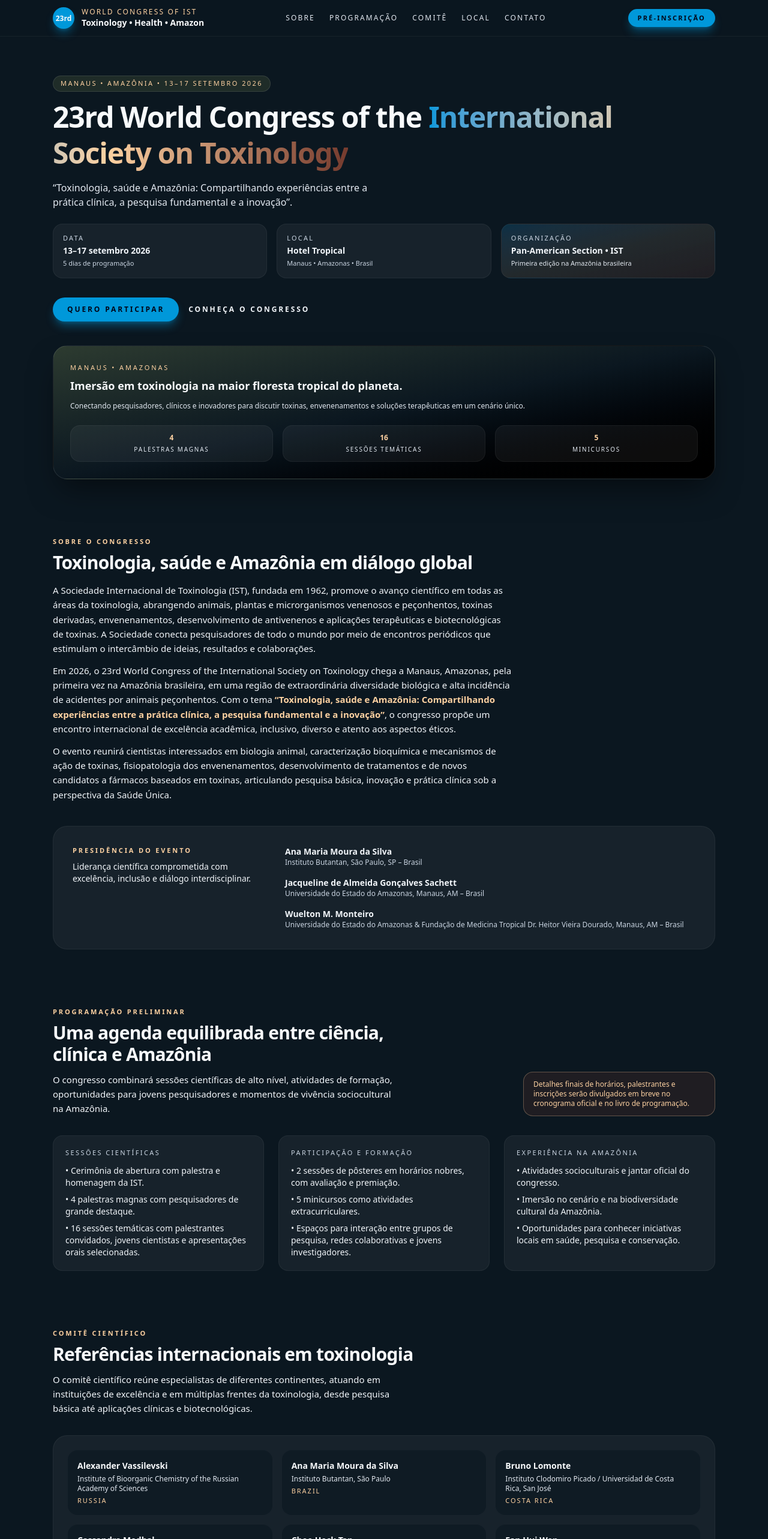
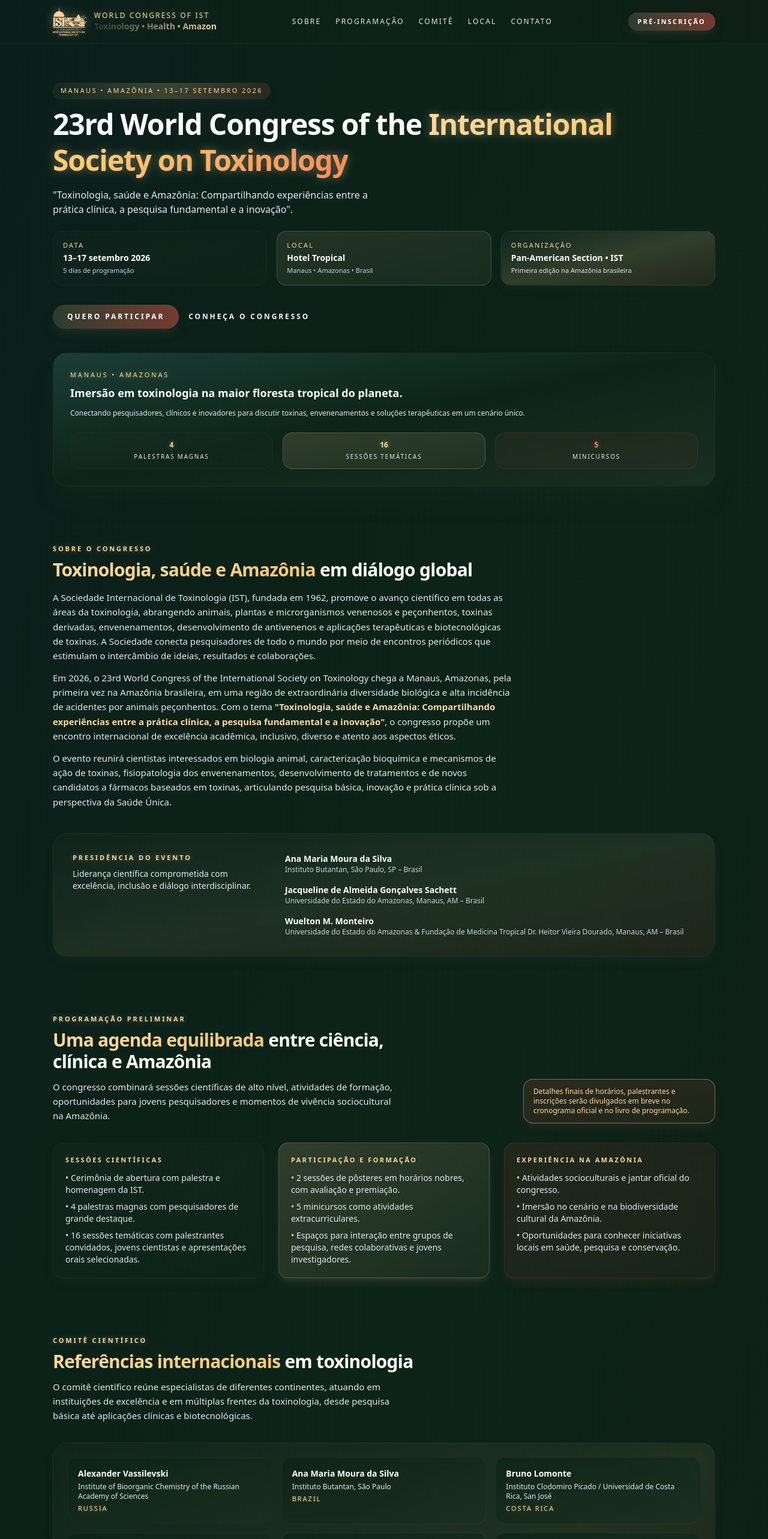
Before and after one commit to mestreshake/congresso-lp, a React (Vite) app: page / in a window 1280 px wide. Shown: the top 2566 px of the page at 60% size. Built offline with nearby package versions, Linux system fonts and the light colour scheme.

Commit message:
feat: add components to app

```diff
--- a/src/App.tsx
+++ b/src/App.tsx
@@ -10,7 +10,7 @@ import Footer from './components/Footer'
 
 function App() {
   return (
-    <div className="min-h-screen bg-[#0b1720] text-slate-50">
+    <div className="min-h-screen bg-gradient-to-br from-[#0a1f1a] via-[#0d2418] to-[#0f1f15] text-slate-50">
       <Header />
 
       <main className="mx-auto max-w-6xl px-4 pb-16 pt-10 md:px-6 md:pt-16">
--- a/src/components/AboutSection.tsx
+++ b/src/components/AboutSection.tsx
@@ -2,13 +2,13 @@ const AboutSection = () => {
   return (
     <section id="about" className="mt-20 space-y-10 md:mt-24">
       <div className="max-w-3xl">
-        <p className="text-[11px] font-semibold uppercase tracking-[0.26em] text-[#fdd1a1]">
+        <p className="text-[11px] font-semibold uppercase tracking-[0.26em] text-[#ffd89b] drop-shadow-[0_0_4px_rgba(255,216,155,0.3)]">
           Sobre o congresso
         </p>
-        <h2 className="mt-2 text-2xl font-semibold tracking-tight md:text-3xl">
-          Toxinologia, saúde e Amazônia em diálogo global
+        <h2 className="mt-2 text-2xl font-semibold tracking-tight text-white md:text-3xl">
+          <span className="bg-gradient-to-r from-[#ffd89b] to-[#ffc870] bg-clip-text text-transparent">Toxinologia, saúde e Amazônia</span> em diálogo global
         </h2>
-        <p className="mt-4 text-sm leading-relaxed text-slate-100 md:text-[15px]">
+        <p className="mt-4 text-sm leading-relaxed text-slate-200 md:text-[15px]">
           A Sociedade Internacional de Toxinologia (IST), fundada em 1962, promove o
           avanço científico em todas as áreas da toxinologia, abrangendo animais,
           plantas e microrganismos venenosos e peçonhentos, toxinas derivadas,
@@ -17,19 +17,19 @@ const AboutSection = () => {
           mundo por meio de encontros periódicos que estimulam o intercâmbio de
           ideias, resultados e colaborações.
         </p>
-        <p className="mt-3 text-sm leading-relaxed text-slate-100 md:text-[15px]">
+        <p className="mt-3 text-sm leading-relaxed text-slate-200 md:text-[15px]">
           Em 2026, o 23rd World Congress of the International Society on Toxinology
           chega a Manaus, Amazonas, pela primeira vez na Amazônia brasileira, em uma
           região de extraordinária diversidade biológica e alta incidência de
           acidentes por animais peçonhentos. Com o tema{' '}
-          <span className="font-semibold text-[#fdd1a1]">
-            “Toxinologia, saúde e Amazônia: Compartilhando experiências entre a
-            prática clínica, a pesquisa fundamental e a inovação”
+          <span className="font-semibold text-[#ffd89b]">
+            "Toxinologia, saúde e Amazônia: Compartilhando experiências entre a
+            prática clínica, a pesquisa fundamental e a inovação"
           </span>
           , o congresso propõe um encontro internacional de excelência acadêmica,
           inclusivo, diverso e atento aos aspectos éticos.
         </p>
-        <p className="mt-3 text-sm leading-relaxed text-slate-100 md:text-[15px]">
+        <p className="mt-3 text-sm leading-relaxed text-slate-200 md:text-[15px]">
           O evento reunirá cientistas interessados em biologia animal, caracterização
           bioquímica e mecanismos de ação de toxinas, fisiopatologia dos
           envenenamentos, desenvolvimento de tratamentos e de novos candidatos a
@@ -38,31 +38,31 @@ const AboutSection = () => {
         </p>
       </div>
 
-      <div className="grid gap-6 rounded-3xl border border-white/5 bg-white/5 p-6 md:grid-cols-3 md:p-8">
+      <div className="grid gap-6 rounded-3xl border border-[#2d3b30]/30 bg-gradient-to-br from-[#2d3b30]/15 via-[#ffd89b]/8 to-[#753b2e]/15 p-6 backdrop-blur-sm shadow-lg shadow-[#2d3b30]/20 md:grid-cols-3 md:p-8">
         <div className="md:col-span-1">
-          <p className="text-[11px] font-semibold uppercase tracking-[0.26em] text-[#fdd1a1]">
+          <p className="text-[11px] font-semibold uppercase tracking-[0.26em] text-[#ffd89b] drop-shadow-[0_0_4px_rgba(255,216,155,0.3)]">
             Presidência do evento
           </p>
-          <p className="mt-2 text-sm text-slate-100">
+          <p className="mt-2 text-sm text-slate-200">
             Liderança científica comprometida com excelência, inclusão e diálogo
             interdisciplinar.
           </p>
         </div>
-        <div className="space-y-4 text-sm text-slate-100 md:col-span-2">
+        <div className="space-y-4 text-sm text-slate-200 md:col-span-2">
           <div>
-            <p className="font-semibold">Ana Maria Moura da Silva</p>
+            <p className="font-semibold text-white">Ana Maria Moura da Silva</p>
             <p className="text-xs text-slate-300">
               Instituto Butantan, São Paulo, SP – Brasil
             </p>
           </div>
           <div>
-            <p className="font-semibold">Jacqueline de Almeida Gonçalves Sachett</p>
+            <p className="font-semibold text-white">Jacqueline de Almeida Gonçalves Sachett</p>
             <p className="text-xs text-slate-300">
               Universidade do Estado do Amazonas, Manaus, AM – Brasil
             </p>
           </div>
           <div>
-            <p className="font-semibold">Wuelton M. Monteiro</p>
+            <p className="font-semibold text-white">Wuelton M. Monteiro</p>
             <p className="text-xs text-slate-300">
               Universidade do Estado do Amazonas &amp; Fundação de Medicina Tropical
               Dr. Heitor Vieira Dourado, Manaus, AM – Brasil
--- a/src/components/CommitteeSection.tsx
+++ b/src/components/CommitteeSection.tsx
@@ -83,13 +83,13 @@ const CommitteeSection = () => {
     <section id="committee" className="mt-20 md:mt-24">
       <div className="flex flex-col justify-between gap-6 md:flex-row md:items-end">
         <div>
-          <p className="text-[11px] font-semibold uppercase tracking-[0.26em] text-[#fdd1a1]">
+          <p className="text-[11px] font-semibold uppercase tracking-[0.26em] text-[#ffd89b] drop-shadow-[0_0_4px_rgba(255,216,155,0.3)]">
             Comitê científico
           </p>
-          <h2 className="mt-2 text-2xl font-semibold tracking-tight md:text-3xl">
-            Referências internacionais em toxinologia
+          <h2 className="mt-2 text-2xl font-semibold tracking-tight text-white md:text-3xl">
+            <span className="bg-gradient-to-r from-[#ffd89b] to-[#ffc870] bg-clip-text text-transparent">Referências internacionais</span> em toxinologia
           </h2>
-          <p className="mt-3 max-w-xl text-sm leading-relaxed text-slate-100 md:text-[15px]">
+          <p className="mt-3 max-w-xl text-sm leading-relaxed text-slate-200 md:text-[15px]">
             O comitê científico reúne especialistas de diferentes continentes, atuando
             em instituições de excelência e em múltiplas frentes da toxinologia, desde
             pesquisa básica até aplicações clínicas e biotecnológicas.
@@ -97,12 +97,12 @@ const CommitteeSection = () => {
         </div>
       </div>
 
-      <div className="mt-8 grid gap-4 rounded-3xl border border-white/5 bg-white/5 p-5 md:grid-cols-2 md:p-6 lg:grid-cols-3">
+      <div className="mt-8 grid gap-4 rounded-3xl border border-[#2d3b30]/30 bg-gradient-to-br from-[#2d3b30]/15 via-[#ffd89b]/8 to-[#753b2e]/15 p-5 backdrop-blur-sm shadow-lg shadow-[#2d3b30]/20 md:grid-cols-2 md:p-6 lg:grid-cols-3">
         {scientificCommittee.map((member) => (
-          <div key={member.name} className="rounded-2xl bg-[#0b1720]/60 p-4">
-            <p className="text-sm font-semibold text-slate-50">{member.name}</p>
+          <div key={member.name} className="rounded-2xl bg-gradient-to-br from-[#0d2418]/90 to-[#1a2f20]/90 border border-[#2d3b30]/20 p-4 backdrop-blur-sm hover:border-[#2d3b30]/40 transition-colors">
+            <p className="text-sm font-semibold text-white">{member.name}</p>
             <p className="mt-1 text-xs text-slate-200">{member.affiliation}</p>
-            <p className="mt-1 text-[11px] font-medium uppercase tracking-[0.18em] text-[#fdd1a1]">
+            <p className="mt-1 text-[11px] font-medium uppercase tracking-[0.18em] text-[#ffd89b] drop-shadow-[0_0_2px_rgba(255,216,155,0.3)]">
               {member.country}
             </p>
           </div>
--- a/src/components/Header.tsx
+++ b/src/components/Header.tsx
@@ -1,38 +1,42 @@
+import istLogo from '../assets/IST LOGO OFICIAL ESCOLHIDA BEGE.png'
+
 const Header = () => {
   return (
-    <header className="sticky top-0 z-30 border-b border-white/5 bg-[#0b1720]/90 backdrop-blur">
+    <header className="sticky top-0 z-30 border-b border-[#2d3b30]/40 bg-gradient-to-r from-[#0a1f1a]/95 via-[#0d2418]/95 to-[#0f1f15]/95 backdrop-blur-md">
       <nav className="mx-auto flex max-w-6xl items-center justify-between px-4 py-3 md:px-6">
         <div className="flex items-center gap-3">
-          <div className="flex h-9 w-9 items-center justify-center rounded-full bg-[#0098da] text-xs font-semibold leading-tight shadow-lg shadow-[#0098da]/40">
-            23rd
-          </div>
+          <img
+            src={istLogo}
+            alt="IST - International Society on Toxinology"
+            className="h-10 w-auto object-contain drop-shadow-[0_0_8px_rgba(253,209,161,0.4)] md:h-12"
+          />
           <div className="leading-tight">
-            <p className="text-xs uppercase tracking-[0.18em] text-[#fdd1a1]">
+            <p className="text-xs uppercase tracking-[0.18em] text-[#ffd89b] drop-shadow-[0_0_4px_rgba(253,209,161,0.3)]">
               World Congress of IST
             </p>
-            <p className="text-sm font-semibold">Toxinology • Health • Amazon</p>
+            <p className="text-sm font-semibold bg-gradient-to-r from-[#2d3b30] to-[#ffd89b] bg-clip-text text-transparent">Toxinology • Health • Amazon</p>
           </div>
         </div>
         <div className="hidden gap-6 text-xs font-medium uppercase tracking-[0.18em] text-slate-200 md:flex">
-          <a href="#about" className="hover:text-[#fdd1a1]">
+          <a href="#about" className="hover:text-[#ffd89b] transition-colors">
             Sobre
           </a>
-          <a href="#program" className="hover:text-[#fdd1a1]">
+          <a href="#program" className="hover:text-[#ffd89b] transition-colors">
             Programação
           </a>
-          <a href="#committee" className="hover:text-[#fdd1a1]">
+          <a href="#committee" className="hover:text-[#ffd89b] transition-colors">
             Comitê
           </a>
-          <a href="#venue" className="hover:text-[#fdd1a1]">
+          <a href="#venue" className="hover:text-[#ffd89b] transition-colors">
             Local
           </a>
-          <a href="#contact" className="hover:text-[#fdd1a1]">
+          <a href="#contact" className="hover:text-[#ffd89b] transition-colors">
             Contato
           </a>
         </div>
         <a
           href="#registration"
-          className="rounded-full bg-[#0098da] px-4 py-2 text-xs font-semibold uppercase tracking-[0.2em] text-slate-950 shadow-lg shadow-[#0098da]/40 hover:bg-[#00a8f5] md:text-[11px]"
+          className="rounded-full bg-gradient-to-r from-[#2d3b30] to-[#753b2e] px-4 py-2 text-xs font-semibold uppercase tracking-[0.2em] text-white shadow-lg shadow-[#2d3b30]/50 hover:shadow-[#753b2e]/70 hover:from-[#3d4b40] hover:to-[#854b3e] transition-all md:text-[11px]"
         >
           Pré-inscrição
         </a>
--- a/src/components/Hero.tsx
+++ b/src/components/Hero.tsx
@@ -2,35 +2,35 @@ const Hero = () => {
   return (
     <section className="grid gap-10 md:grid-cols-[1.2fr,1fr] md:items-center">
       <div>
-        <p className="mb-3 inline-flex items-center gap-2 rounded-full border border-white/10 bg-[#2d3b30]/60 px-3 py-1 text-[11px] font-medium uppercase tracking-[0.22em] text-[#fdd1a1]">
+        <p className="mb-3 inline-flex items-center gap-2 rounded-full border border-[#2d3b30]/40 bg-gradient-to-r from-[#2d3b30]/30 via-[#ffd89b]/20 to-[#753b2e]/30 px-3 py-1 text-[11px] font-medium uppercase tracking-[0.22em] text-[#ffd89b] shadow-lg shadow-[#2d3b30]/20">
           Manaus • Amazônia • 13–17 setembro 2026
         </p>
-        <h1 className="text-3xl font-semibold leading-tight tracking-tight md:text-4xl lg:text-5xl">
+        <h1 className="text-3xl font-semibold leading-tight tracking-tight text-white md:text-4xl lg:text-5xl">
           23rd World Congress of the{' '}
-          <span className="bg-gradient-to-r from-[#0098da] via-[#fdd1a1] to-[#753b2e] bg-clip-text text-transparent">
+          <span className="bg-gradient-to-r from-[#ffd89b] via-[#ffc870] to-[#ff8c5a] bg-clip-text text-transparent drop-shadow-[0_0_8px_rgba(255,216,155,0.4)]">
             International Society on Toxinology
           </span>
         </h1>
         <p className="mt-4 max-w-xl text-sm text-slate-200 md:text-base">
-          “Toxinologia, saúde e Amazônia: Compartilhando experiências entre a prática
-          clínica, a pesquisa fundamental e a inovação”.
+          "Toxinologia, saúde e Amazônia: Compartilhando experiências entre a prática
+          clínica, a pesquisa fundamental e a inovação".
         </p>
         <div className="mt-6 grid gap-4 text-xs text-slate-100 sm:grid-cols-3">
-          <div className="rounded-2xl border border-white/5 bg-white/5 p-4">
-            <p className="text-[11px] uppercase tracking-[0.2em] text-slate-300">Data</p>
-            <p className="mt-1 text-sm font-semibold">13–17 setembro 2026</p>
+          <div className="rounded-2xl border border-[#2d3b30]/30 bg-gradient-to-br from-[#2d3b30]/15 to-[#2d3b30]/8 p-4 backdrop-blur-sm">
+            <p className="text-[11px] uppercase tracking-[0.2em] text-[#ffd89b]">Data</p>
+            <p className="mt-1 text-sm font-semibold text-white">13–17 setembro 2026</p>
             <p className="mt-1 text-[11px] text-slate-300">5 dias de programação</p>
           </div>
-          <div className="rounded-2xl border border-white/5 bg-white/5 p-4">
-            <p className="text-[11px] uppercase tracking-[0.2em] text-slate-300">Local</p>
-            <p className="mt-1 text-sm font-semibold">Hotel Tropical</p>
+          <div className="rounded-2xl border border-[#ffd89b]/20 bg-gradient-to-br from-[#ffd89b]/10 to-[#ffd89b]/5 p-4 backdrop-blur-sm">
+            <p className="text-[11px] uppercase tracking-[0.2em] text-[#ffd89b]">Local</p>
+            <p className="mt-1 text-sm font-semibold text-white">Hotel Tropical</p>
             <p className="mt-1 text-[11px] text-slate-300">Manaus • Amazonas • Brasil</p>
           </div>
-          <div className="rounded-2xl border border-white/5 bg-gradient-to-br from-[#0098da]/20 via-[#fdd1a1]/10 to-[#753b2e]/20 p-4">
-            <p className="text-[11px] uppercase tracking-[0.2em] text-slate-300">
+          <div className="rounded-2xl border border-[#753b2e]/30 bg-gradient-to-br from-[#2d3b30]/20 via-[#ffd89b]/15 to-[#753b2e]/20 p-4 backdrop-blur-sm shadow-lg shadow-[#2d3b30]/10">
+            <p className="text-[11px] uppercase tracking-[0.2em] text-[#ffd89b]">
               Organização
             </p>
-            <p className="mt-1 text-sm font-semibold">Pan-American Section • IST</p>
+            <p className="mt-1 text-sm font-semibold text-white">Pan-American Section • IST</p>
             <p className="mt-1 text-[11px] text-slate-200">
               Primeira edição na Amazônia brasileira
             </p>
@@ -39,13 +39,13 @@ const Hero = () => {
         <div className="mt-8 flex flex-wrap items-center gap-4">
           <a
             href="#registration"
-            className="rounded-full bg-[#0098da] px-6 py-3 text-xs font-semibold uppercase tracking-[0.24em] text-slate-950 shadow-lg shadow-[#0098da]/40 hover:bg-[#00a8f5]"
+            className="rounded-full bg-gradient-to-r from-[#2d3b30] to-[#753b2e] px-6 py-3 text-xs font-semibold uppercase tracking-[0.24em] text-white shadow-lg shadow-[#2d3b30]/50 hover:shadow-[#753b2e]/70 hover:from-[#3d4b40] hover:to-[#854b3e] transition-all"
           >
             Quero participar
           </a>
           <a
             href="#about"
-            className="text-xs font-semibold uppercase tracking-[0.24em] text-slate-100 hover:text-[#fdd1a1]"
+            className="text-xs font-semibold uppercase tracking-[0.24em] text-slate-100 hover:text-[#ffd89b] transition-colors"
           >
             Conheça o congresso
           </a>
@@ -53,14 +53,14 @@ const Hero = () => {
       </div>
 
       <div className="relative">
-        <div className="pointer-events-none absolute -inset-8 -z-10 bg-[radial-gradient(circle_at_top,_#0098da33,_transparent_60%),radial-gradient(circle_at_bottom,_#753b2e44,_transparent_60%)]" />
-        <div className="overflow-hidden rounded-3xl border border-white/10 bg-gradient-to-br from-[#2d3b30] via-[#0b1720] to-black shadow-2xl shadow-black/50">
+        <div className="pointer-events-none absolute -inset-8 -z-10 bg-[radial-gradient(circle_at_top,_#2d3b3044,_transparent_60%),radial-gradient(circle_at_bottom,_#ffd89b44,_transparent_60%)]" />
+        <div className="overflow-hidden rounded-3xl border border-[#2d3b30]/30 bg-gradient-to-br from-[#1a3d35] via-[#0d2418] to-[#1a2f20] shadow-2xl shadow-[#2d3b30]/20">
           <div className="flex h-full flex-col justify-between p-6 md:p-7">
             <div>
-              <p className="text-[11px] uppercase tracking-[0.26em] text-[#fdd1a1]">
+              <p className="text-[11px] uppercase tracking-[0.26em] text-[#ffd89b] drop-shadow-[0_0_4px_rgba(255,216,155,0.4)]">
                 Manaus • Amazonas
               </p>
-              <p className="mt-2 text-lg font-semibold">
+              <p className="mt-2 text-lg font-semibold text-white">
                 Imersão em toxinologia na maior floresta tropical do planeta.
               </p>
               <p className="mt-3 text-xs text-slate-200">
@@ -69,20 +69,20 @@ const Hero = () => {
               </p>
             </div>
             <div className="mt-6 grid grid-cols-3 gap-4 text-center text-[11px]">
-              <div className="rounded-2xl border border-white/5 bg-white/5 px-3 py-3">
-                <p className="text-xs font-semibold text-[#fdd1a1]">4</p>
+              <div className="rounded-2xl border border-[#2d3b30]/30 bg-gradient-to-br from-[#2d3b30]/15 to-[#2d3b30]/8 px-3 py-3 backdrop-blur-sm">
+                <p className="text-xs font-semibold text-[#ffd89b] drop-shadow-[0_0_4px_rgba(255,216,155,0.5)]">4</p>
                 <p className="mt-1 text-[10px] uppercase tracking-[0.18em] text-slate-200">
                   Palestras magnas
                 </p>
               </div>
-              <div className="rounded-2xl border border-white/5 bg-white/5 px-3 py-3">
-                <p className="text-xs font-semibold text-[#fdd1a1]">16</p>
+              <div className="rounded-2xl border border-[#ffd89b]/20 bg-gradient-to-br from-[#ffd89b]/15 to-[#ffd89b]/5 px-3 py-3 backdrop-blur-sm">
+                <p className="text-xs font-semibold text-[#ffd89b] drop-shadow-[0_0_4px_rgba(255,216,155,0.5)]">16</p>
                 <p className="mt-1 text-[10px] uppercase tracking-[0.18em] text-slate-200">
                   Sessões temáticas
                 </p>
               </div>
-              <div className="rounded-2xl border border-white/5 bg-white/5 px-3 py-3">
-                <p className="text-xs font-semibold text-[#fdd1a1]">5</p>
+              <div className="rounded-2xl border border-[#753b2e]/30 bg-gradient-to-br from-[#753b2e]/15 to-[#753b2e]/8 px-3 py-3 backdrop-blur-sm">
+                <p className="text-xs font-semibold text-[#ff8c5a] drop-shadow-[0_0_4px_rgba(255,140,90,0.5)]">5</p>
                 <p className="mt-1 text-[10px] uppercase tracking-[0.18em] text-slate-200">
                   Minicursos
                 </p>
--- a/src/components/ProgramSection.tsx
+++ b/src/components/ProgramSection.tsx
@@ -3,30 +3,30 @@ const ProgramSection = () => {
     <section id="program" className="mt-20 md:mt-24">
       <div className="flex flex-col justify-between gap-6 md:flex-row md:items-end">
         <div className="max-w-xl">
-          <p className="text-[11px] font-semibold uppercase tracking-[0.26em] text-[#fdd1a1]">
+          <p className="text-[11px] font-semibold uppercase tracking-[0.26em] text-[#ffd89b] drop-shadow-[0_0_4px_rgba(255,216,155,0.3)]">
             Programação preliminar
           </p>
-          <h2 className="mt-2 text-2xl font-semibold tracking-tight md:text-3xl">
-            Uma agenda equilibrada entre ciência, clínica e Amazônia
+          <h2 className="mt-2 text-2xl font-semibold tracking-tight text-white md:text-3xl">
+            <span className="bg-gradient-to-r from-[#ffd89b] to-[#ffc870] bg-clip-text text-transparent">Uma agenda equilibrada</span> entre ciência, clínica e Amazônia
           </h2>
-          <p className="mt-3 text-sm leading-relaxed text-slate-100 md:text-[15px]">
+          <p className="mt-3 text-sm leading-relaxed text-slate-200 md:text-[15px]">
             O congresso combinará sessões científicas de alto nível, atividades de
             formação, oportunidades para jovens pesquisadores e momentos de vivência
             sociocultural na Amazônia.
           </p>
         </div>
-        <div className="rounded-2xl border border-[#fdd1a1]/30 bg-[#753b2e]/20 px-4 py-3 text-xs text-[#fdd1a1] md:max-w-xs">
+        <div className="rounded-2xl border border-[#ffd89b]/40 bg-gradient-to-br from-[#753b2e]/30 to-[#753b2e]/15 px-4 py-3 text-xs text-[#ffd89b] shadow-lg shadow-[#753b2e]/20 md:max-w-xs">
           Detalhes finais de horários, palestrantes e inscrições serão divulgados em
           breve no cronograma oficial e no livro de programação.
         </div>
       </div>
 
       <div className="mt-8 grid gap-6 md:grid-cols-3">
-        <div className="rounded-2xl border border-white/5 bg-white/5 p-5">
-          <p className="text-[11px] uppercase tracking-[0.22em] text-slate-300">
+        <div className="rounded-2xl border border-[#2d3b30]/30 bg-gradient-to-br from-[#2d3b30]/15 to-[#2d3b30]/8 p-5 backdrop-blur-sm shadow-lg shadow-[#2d3b30]/20">
+          <p className="text-[11px] uppercase tracking-[0.22em] text-[#ffd89b] font-semibold">
             Sessões científicas
           </p>
-          <ul className="mt-3 space-y-2 text-sm text-slate-100">
+          <ul className="mt-3 space-y-2 text-sm text-slate-200">
             <li>• Cerimônia de abertura com palestra e homenagem da IST.</li>
             <li>• 4 palestras magnas com pesquisadores de grande destaque.</li>
             <li>
@@ -36,11 +36,11 @@ const ProgramSection = () => {
           </ul>
         </div>
 
-        <div className="rounded-2xl border border-white/5 bg-white/5 p-5">
-          <p className="text-[11px] uppercase tracking-[0.22em] text-slate-300">
+        <div className="rounded-2xl border border-[#ffd89b]/20 bg-gradient-to-br from-[#ffd89b]/15 to-[#ffd89b]/5 p-5 backdrop-blur-sm shadow-lg shadow-[#ffd89b]/10">
+          <p className="text-[11px] uppercase tracking-[0.22em] text-[#ffd89b] font-semibold">
             Participação e formação
           </p>
-          <ul className="mt-3 space-y-2 text-sm text-slate-100">
+          <ul className="mt-3 space-y-2 text-sm text-slate-200">
             <li>
               • 2 sessões de pôsteres em horários nobres, com avaliação e premiação.
             </li>
@@ -52,11 +52,11 @@ const ProgramSection = () => {
           </ul>
         </div>
 
-        <div className="rounded-2xl border border-white/5 bg-white/5 p-5">
-          <p className="text-[11px] uppercase tracking-[0.22em] text-slate-300">
+        <div className="rounded-2xl border border-[#753b2e]/30 bg-gradient-to-br from-[#753b2e]/20 to-[#753b2e]/10 p-5 backdrop-blur-sm shadow-lg shadow-[#753b2e]/20">
+          <p className="text-[11px] uppercase tracking-[0.22em] text-[#ffd89b] font-semibold">
             Experiência na Amazônia
           </p>
-          <ul className="mt-3 space-y-2 text-sm text-slate-100">
+          <ul className="mt-3 space-y-2 text-sm text-slate-200">
             <li>• Atividades socioculturais e jantar oficial do congresso.</li>
             <li>• Imersão no cenário e na biodiversidade cultural da Amazônia.</li>
             <li>
```
Also changed, not shown: src/components/Footer.tsx (+11 -2 lines), src/components/RegistrationSection.tsx (+10 -10 lines), src/components/SponsorsSection.tsx (+21 -14 lines), src/components/VenueSection.tsx (+10 -10 lines).
